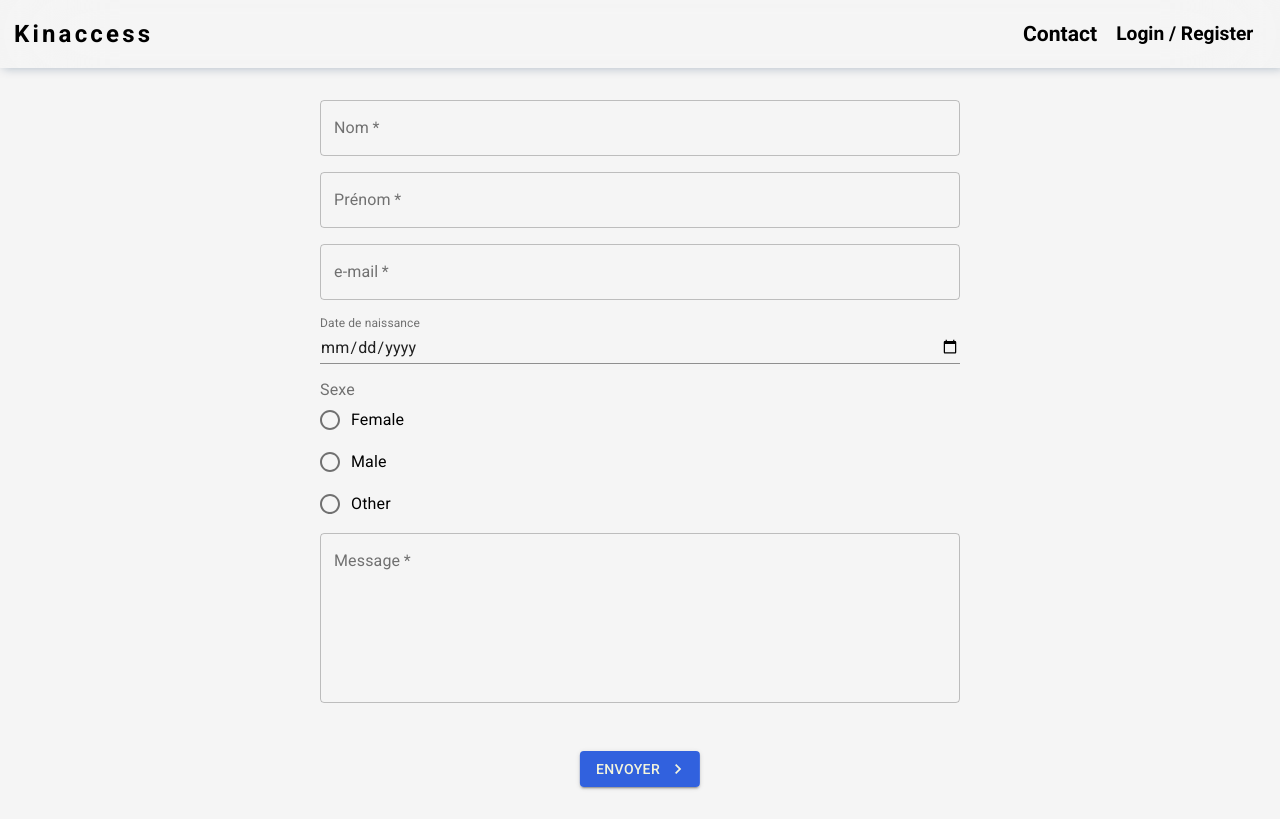
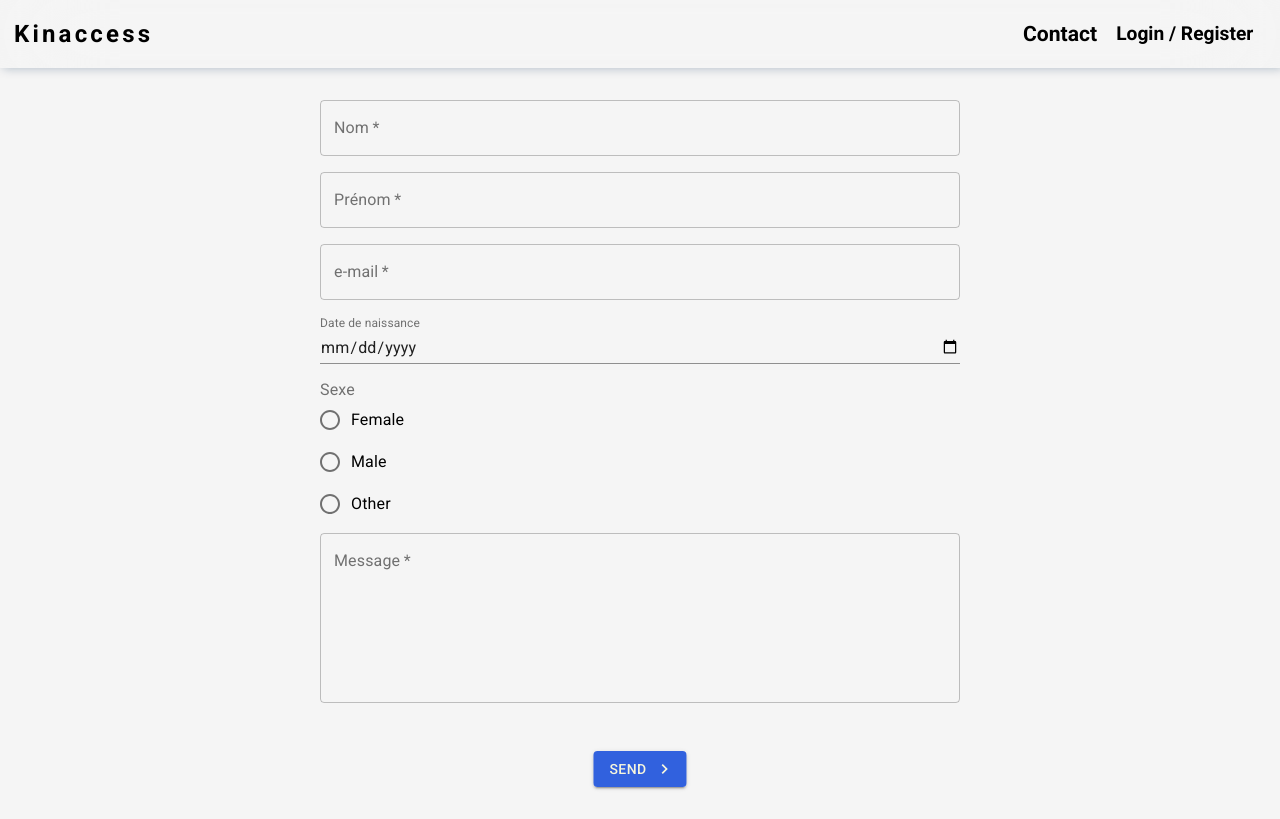
Before and after one commit to SimonAertsBecode/Kinaccess, a React (Create React App) app in the folder client/: page /contact in a window 1280 px wide. Built offline with nearby package versions, Linux system fonts and the light colour scheme.

Commit message:
started refactore

```diff
--- a/client/src/pages/Contact/ContactForm.tsx
+++ b/client/src/pages/Contact/ContactForm.tsx
@@ -159,7 +159,7 @@ const ContactForm = () => {
                variant='contained'
                endIcon={<KeyboardArrowRightIcon />}
             >
-               Envoyer
+               send
             </Button>
          </form>
          <section className='formResult contact'>{success || empty}</section>
--- a/client/src/sass/01-components/forms/contact.scss
+++ b/client/src/sass/01-components/forms/contact.scss
@@ -3,12 +3,9 @@
    display: flex;
    flex-direction: column;
    justify-content: center;
-   gap: 0.5rem;
+   row-gap: 0.5rem;
+   margin-bottom: 2rem;
    // align-items: center;
-
-   .field {
-      min-height: 10%;
-   }
 
    .radio {
       display: block;
```
